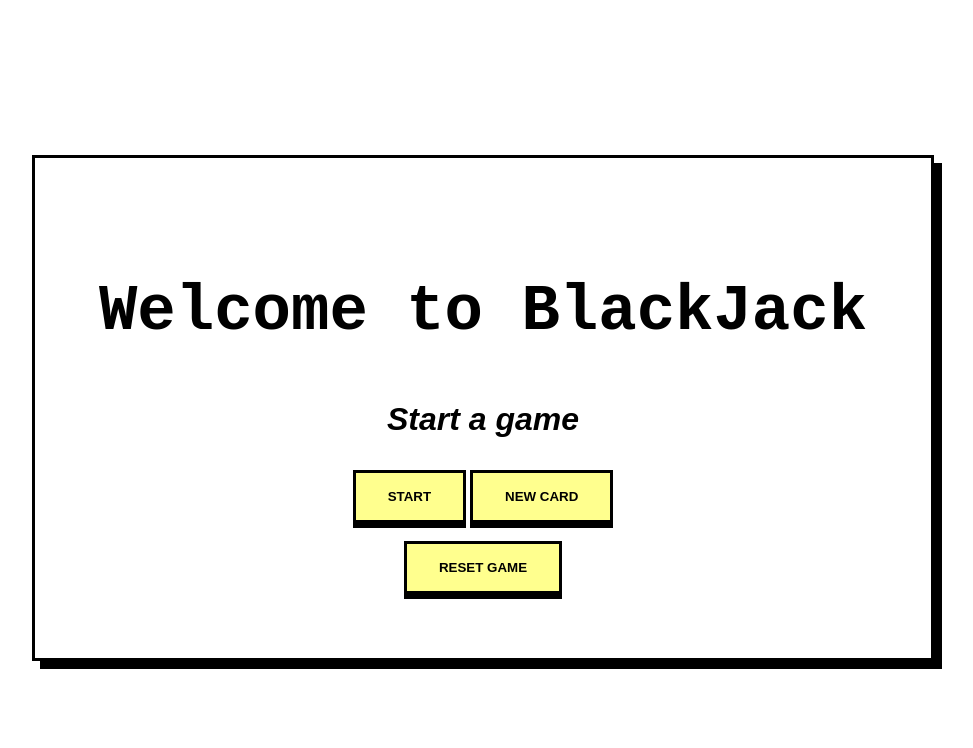
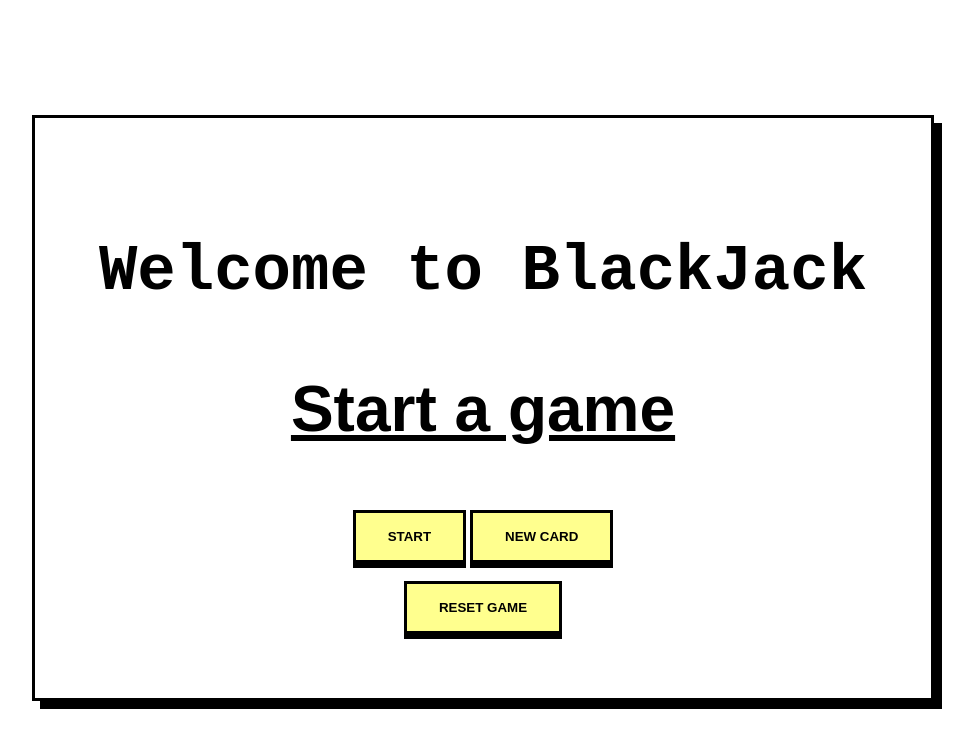
Before and after one commit to Naveenmeh02/Learning-about-ES6, a plain HTML site: page mini-project/index.html in a window 1280 px wide. Shown: the whole page, without its empty margins (157-1130 px from the left). Drawn offline with Linux system fonts and the light colour scheme.

Commit message:
made some changes

```diff
--- a/mini-project/styles.css
+++ b/mini-project/styles.css
@@ -20,11 +20,15 @@ h2{
     font-family: monospace;
 }
 h3,p{
-    font-style: italic;
-    font-size: 2rem;
+    font-size: 4rem;
     font-weight: bold;
     font-family: sans-serif;
     text-align: center;
+    text-decoration: underline;
+}
+
+p{
+    font-size: 2rem;
 }
 
 button{
```
Also changed, not shown: mini-project/index.html (line endings or trailing spaces), mini-project/script.js (line endings or trailing spaces).
